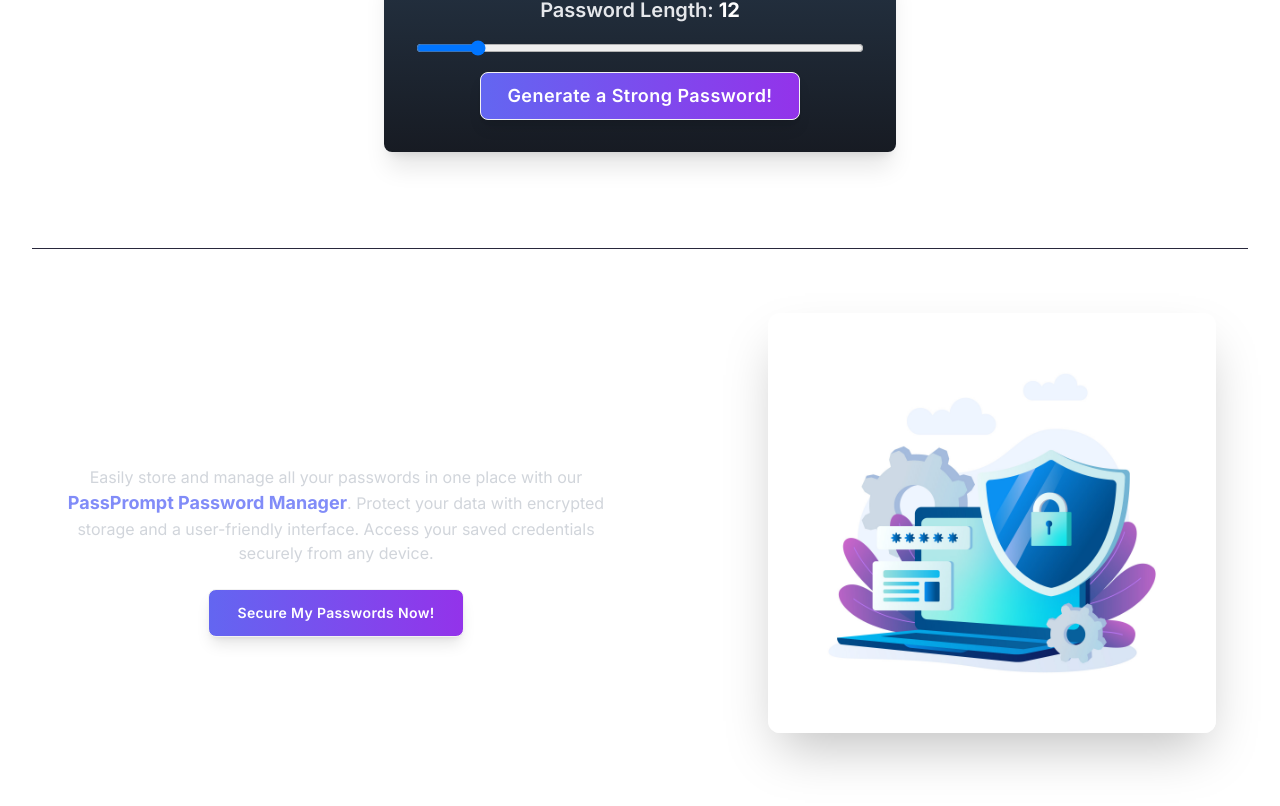
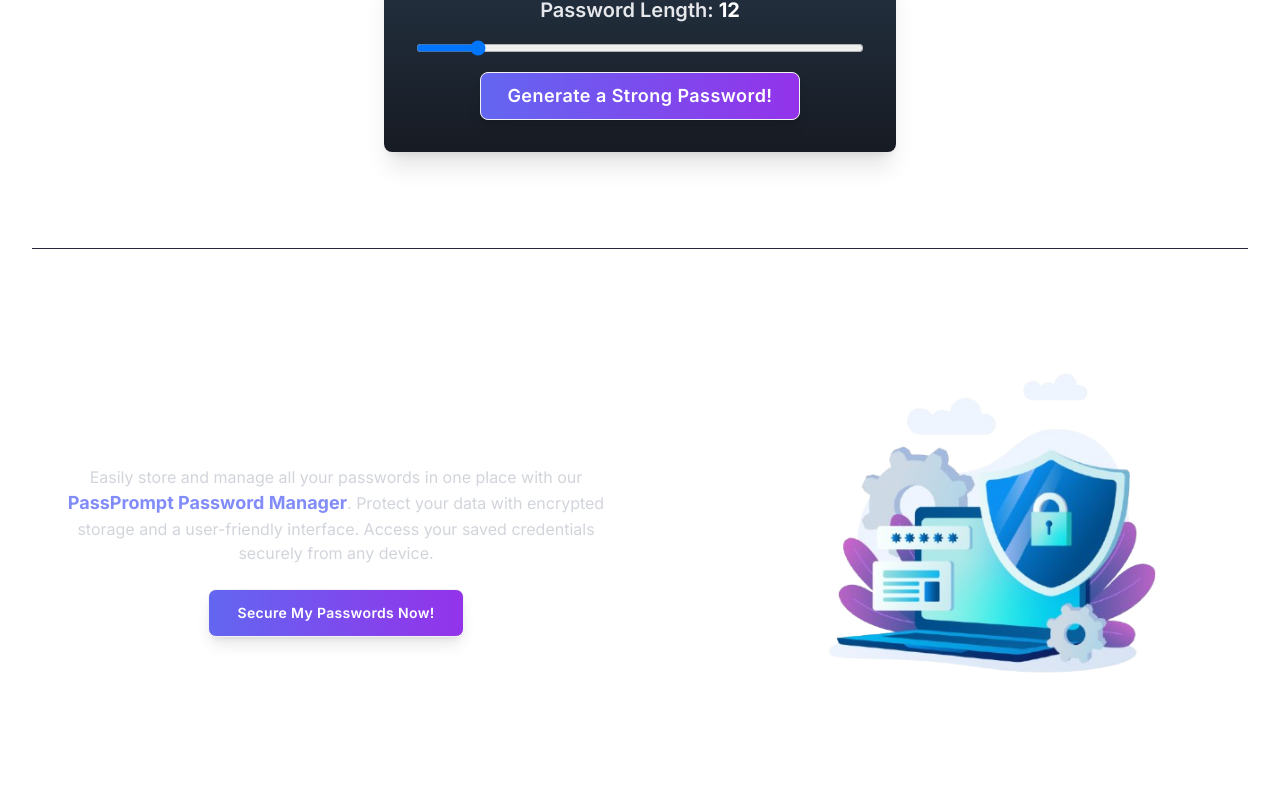
Before and after one commit to yashmandi/password-gen, a React (Vite) app in the folder frontend/: page / in a window 1280 px wide. Shown: the part 436-1242 px from the top of the page. Built offline with nearby package versions, Linux system fonts and the light colour scheme.

Commit message:
updated image

```diff
--- a/frontend/src/components/ManagerSection.jsx
+++ b/frontend/src/components/ManagerSection.jsx
@@ -7,10 +7,10 @@ const ManagerSection = () => {
       <section>
         <div className="mx-auto max-w-screen-xl px-4 py-8 sm:px-6 sm:py-12 lg:px-8 lg:py-16">
           <div className="grid grid-cols-1 gap-8 lg:grid-cols-2 lg:gap-16">
-            <div className="relative  h-64 overflow-hidden rounded-xl sm:ml-24 shadow-2xl  sm:h-80 lg:order-last lg:h-full">
+            <div className="relative  h-72 overflow-hidden  sm:ml-24   sm:h-80 lg:order-last lg:h-full">
               <img
                 alt=""
-                src="icons/secure.jpg"
+                src="icons/secure.png"
                 className="absolute inset-0 h-full w-full object-cover"
               />
             </div>
```
Also changed, not shown: frontend/public/icons/secure.jpg (deleted), frontend/public/icons/secure.png (added).
